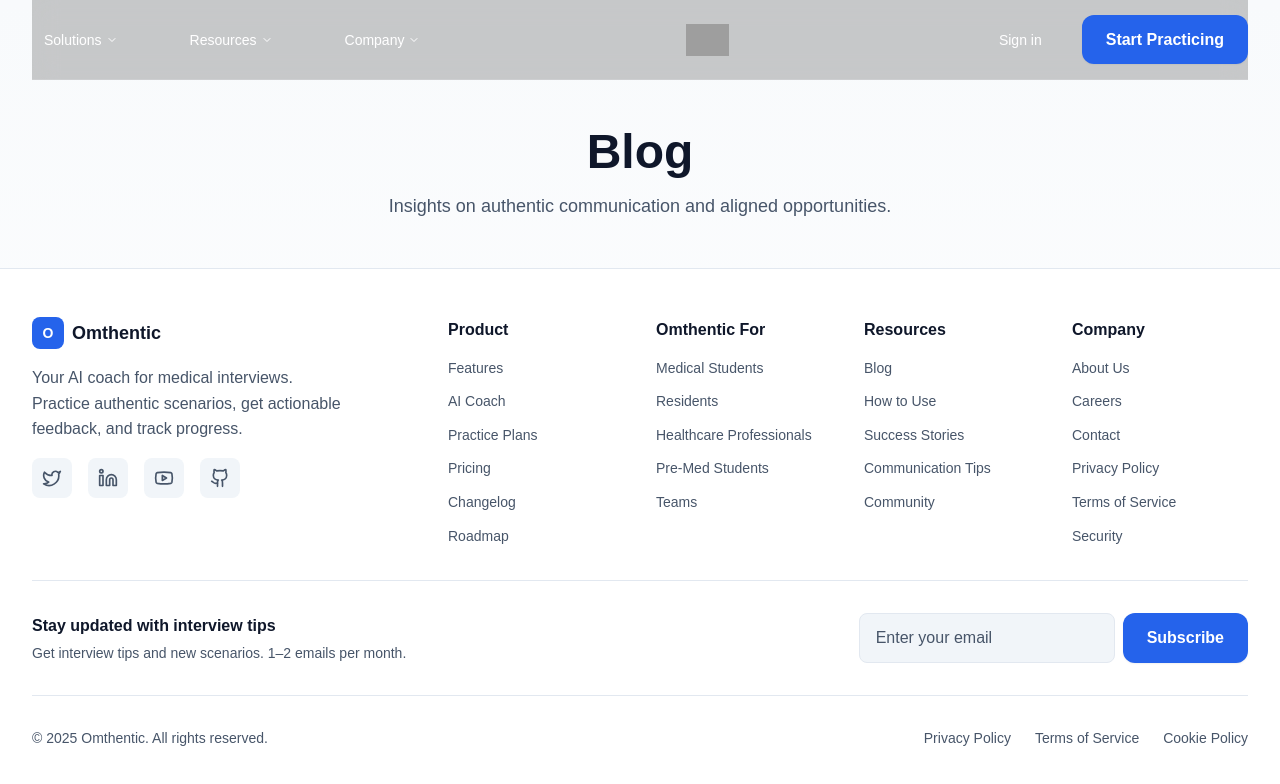
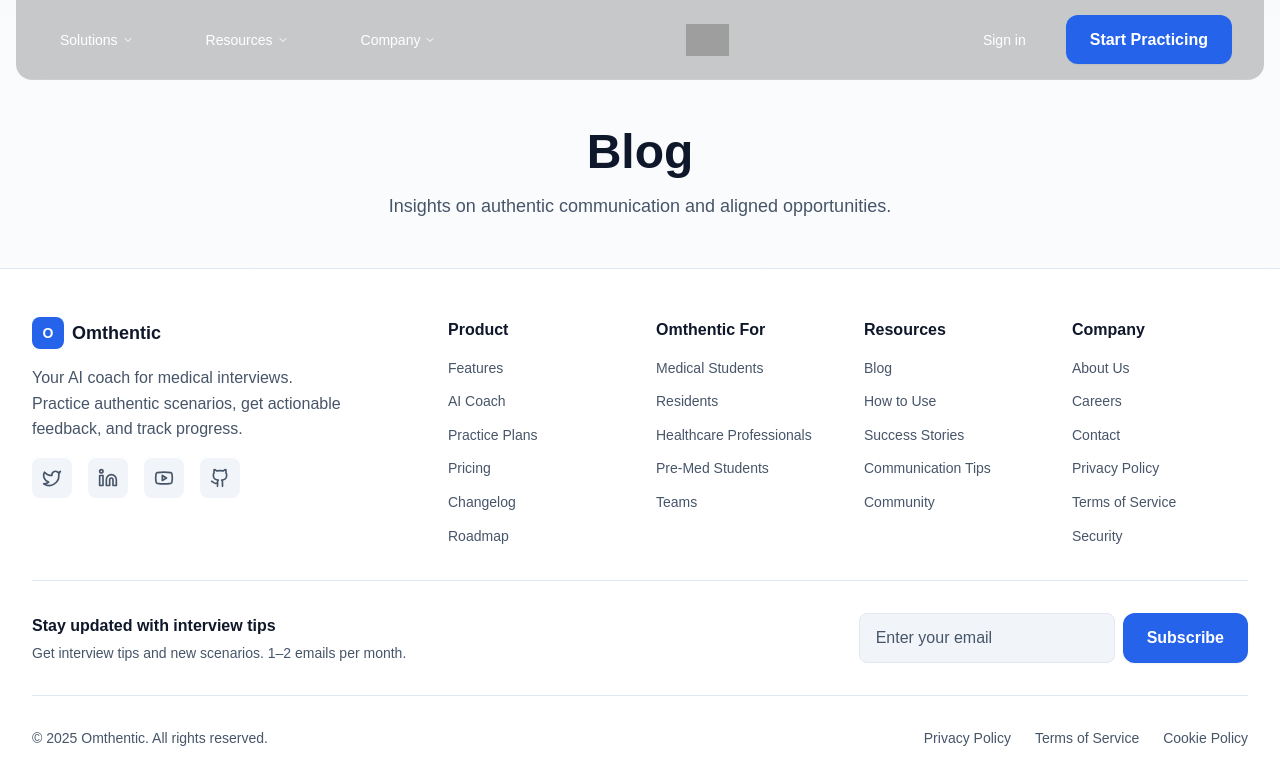
Before and after one commit to omthentic/site, a Next.js app: page /blog in a window 1280 px wide. Shown: the top 784 px of the page. Built offline with nearby package versions, Linux system fonts and the light colour scheme; grey boxes are pictures that could not be loaded; a web font is replaced by a local one.

Commit message:
menu design

```diff
--- a/src/app/components/Header.tsx
+++ b/src/app/components/Header.tsx
@@ -38,7 +38,7 @@ const Header = () => {
       />
 
       <motion.header
-        className={`fixed top-0 left-0 right-0 z-40 transition-all duration-300 ${
+        className={`fixed top-0 left-0 right-0 z-40 transition-all duration-300 rounded-b-2xl mx-4 ${
           scrolled
             ? 'bg-white/90 backdrop-blur-md border-b border-gray-200/20'
             : 'bg-white/80 backdrop-blur-md border-b border-gray-200/10'
@@ -47,7 +47,7 @@ const Header = () => {
         animate={{ y: 0 }}
         transition={{ duration: 0.5 }}
       >
-        <div className="max-w-7xl mx-auto px-4 sm:px-6 lg:px-8">
+        <div className="max-w-7xl mx-auto px-6 sm:px-8 lg:px-10">
           <div className="flex items-center justify-between h-14 sm:h-16 lg:h-20">
             {/* Logo */}
             <motion.div
@@ -107,7 +107,7 @@ const Header = () => {
 
             {/* Mobile Menu Button */}
             <motion.button
-              className="lg:hidden p-2 rounded-lg hover:bg-gray-100 transition-colors duration-200 focus-ring"
+              className="lg:hidden p-3 rounded-lg hover:bg-gray-100 transition-colors duration-200 focus-ring mr-2"
               onClick={() => setIsMenuOpen(!isMenuOpen)}
               whileTap={{ scale: 0.95 }}
               aria-label={isMenuOpen ? "Close menu" : "Open menu"}
@@ -128,7 +128,7 @@ const Header = () => {
           }}
           transition={{ duration: 0.3 }}
         >
-          <div className="px-4 py-4 bg-background border-t border-gray-200/20 backdrop-blur-md">
+          <div className="mx-4 rounded-b-2xl px-6 py-4 bg-white/90 border-t border-gray-200/20 backdrop-blur-md">
             <nav className="flex flex-col space-y-4">
               {navItems.map((item, index) => (
                 <motion.a
--- a/src/app/components/ModernHeader.tsx
+++ b/src/app/components/ModernHeader.tsx
@@ -88,8 +88,8 @@ export default function ModernHeader() {
 
   return (
     <header className="fixed top-0 left-0 right-0 z-50">
-      <nav className="max-w-7xl mx-auto px-4 sm:px-6 lg:px-8">
-        <div className="flex items-center justify-between h-16 lg:h-20 backdrop-blur-md bg-black/20 border-b border-white/10">
+      <nav className="max-w-7xl mx-auto">
+        <div className="flex items-center justify-between h-16 lg:h-20 backdrop-blur-md bg-black/20 border-b border-white/10 rounded-b-2xl mx-4 px-6 lg:px-8">
           {/* Left Navigation */}
           <div className="hidden lg:flex items-center space-x-8">
             {primaryNav.map((nav) => (
@@ -183,7 +183,7 @@ export default function ModernHeader() {
 
           {/* Mobile menu button */}
           <button
-            className="lg:hidden p-2 rounded-lg hover:bg-white/20 text-white transition-colors backdrop-blur-sm"
+            className="lg:hidden p-3 rounded-lg hover:bg-white/20 text-white transition-colors backdrop-blur-sm mr-2"
             onClick={() => setMobileMenuOpen(!mobileMenuOpen)}
           >
             {mobileMenuOpen ? <X className="w-5 h-5" /> : <Menu className="w-5 h-5" />}
@@ -198,7 +198,7 @@ export default function ModernHeader() {
             initial={{ opacity: 0, height: 0 }}
             animate={{ opacity: 1, height: 'auto' }}
             exit={{ opacity: 0, height: 0 }}
-            className="lg:hidden bg-black/90 backdrop-blur-md border-t border-white/10"
+            className="lg:hidden bg-black/90 backdrop-blur-md border-t border-white/10 rounded-b-2xl mx-4 mt-2"
           >
             <div className="px-4 py-4 space-y-2 pb-24">
               {primaryNav.map((nav) => (
```
